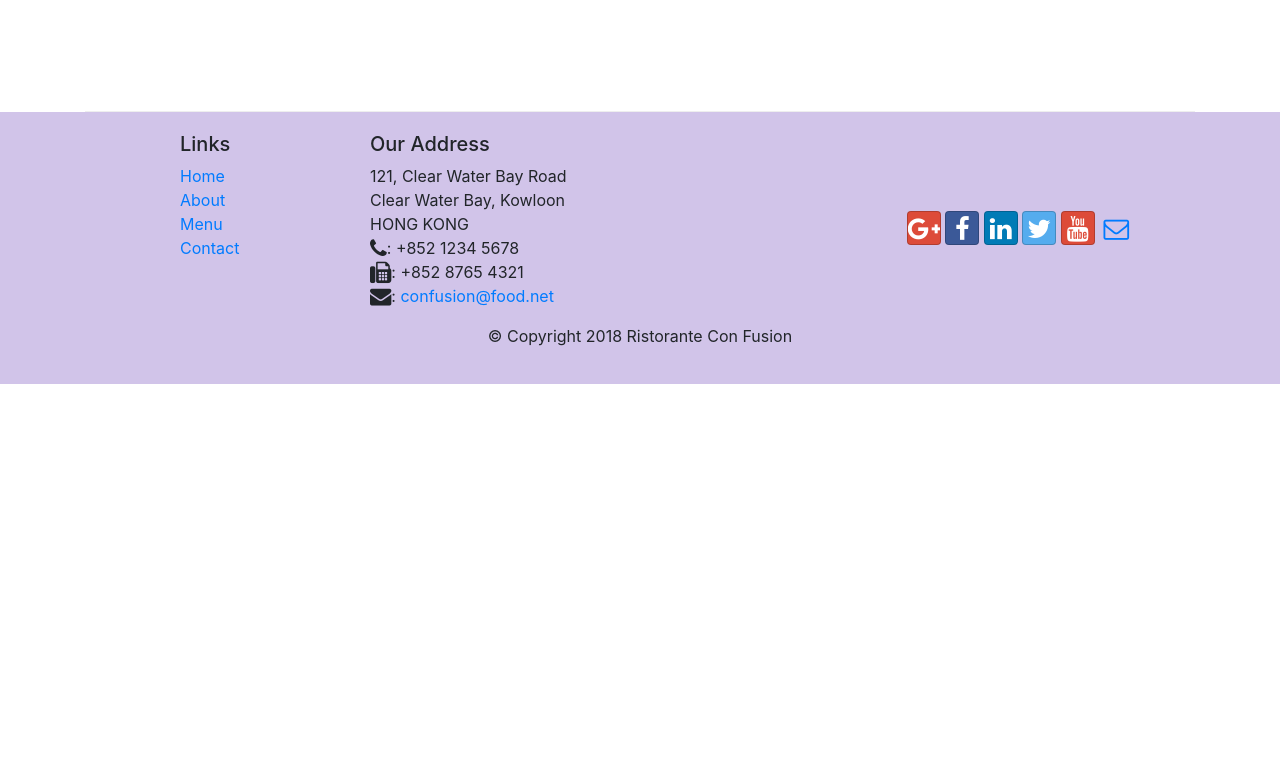
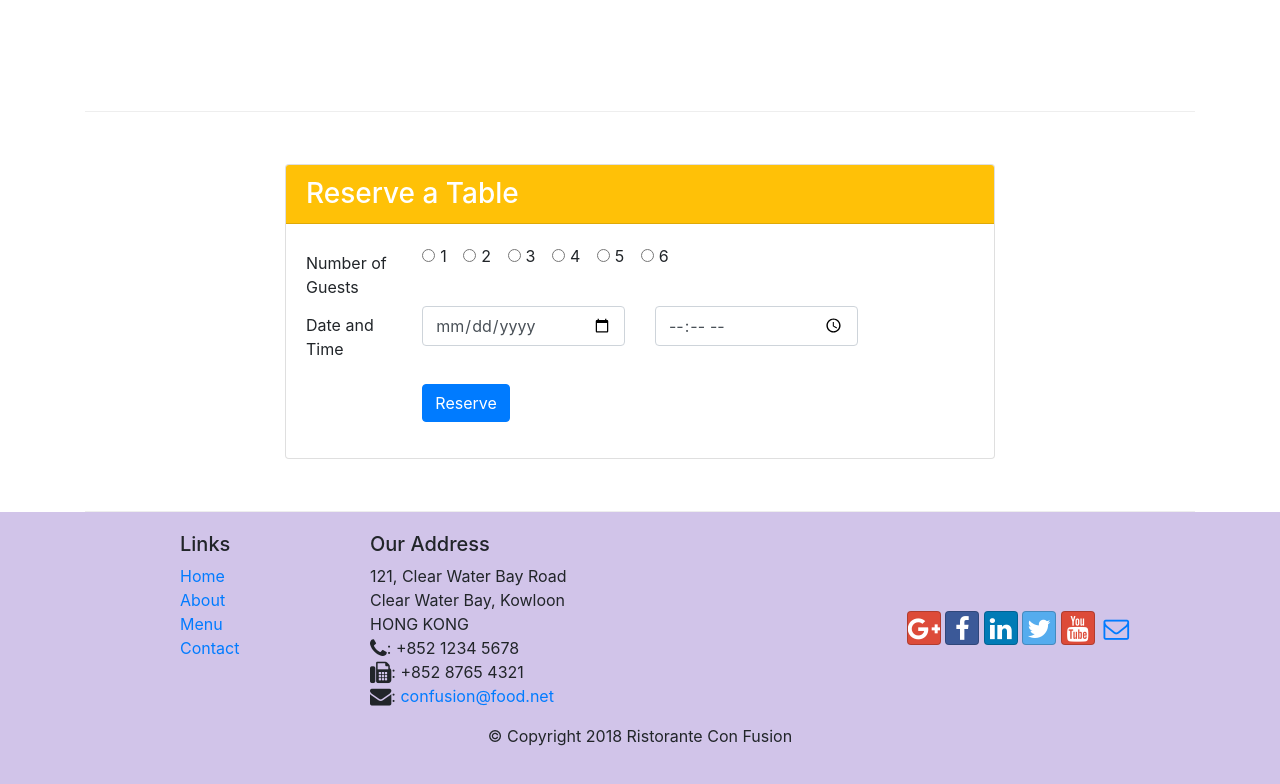
Before and after one commit to InaChemerko/conFusion, a website: page index.html in a window 1280 px wide. Shown: the part 1422-2206 px from the top of the page. Before the commit the page ends 1806 px from the top, so only its background shows below. Drawn offline with nearby package versions, Linux system fonts and the light colour scheme.

Commit message:
Assignment 2 CSS Componenets

```diff
--- a/index.html
+++ b/index.html
@@ -44,10 +44,18 @@
                     <h1>Ristorante con Fusion</h1>
                     <p>We take inspiration from the World's best cuisines, and create a unique fusion experience. Our lipsmacking creations will tickle your culinary senses!</p>
                 </div>
-                <div class="col-12 col-sm align-self-center">
+                <div class="co-12 col-sm align-self-center">
                     <img src="img/logo.png" class="img-fluid">
 
                 </div>
+
+                <div class="col-12 col-sm align-self-center">
+                    <a class="btn btn-warning btn-block btn-sm" href="#reserve" role="button">Reserve Table</a>
+                </div>
+
+
+
+
             </div>
         </div>
     </header>
@@ -76,8 +84,17 @@
                 <h3>This Month's Promotions</h3>
             </div>
             <div class="col col-sm col-md">
-                <h2>Weekend Grand Buffet</h2>
+                <div class="media">
+                    <div class="media-body">
+
+                <h2 class="mt-0">Weekend Grand Buffet <span class="badge badge-danger">NEW</span></h2>
                 <p class = "d-none d-sm-block">Featuring mouthwatering combinations with a choice of five different salads, six enticing appetizers, six main entrees and five choicest desserts. Free flowing bubbly and soft drinks. All for just $19.99 per person </p>
+            </div>
+
+                <img class="d-flex mr-3 img-thumbnail align-self-center"
+                            src="img/buffet.png" alt="Buffet">
+            </div>
+
             </div>
         </div>
 
@@ -97,7 +114,82 @@
             </div>
             </div>
         </div>
+
+        <div class="row row-content align-items-center">
+           <div class="col-12 col-sm-8 offset-sm-2">
+
+            <div class="card">
+                    <h3 class="card-header bg-warning text-white">Reserve a Table</h3>
+                    <div class="card-body">
+
+                        <form id="reserve">
+
+                            <div class="row">
+                                <label for="numberguests" class="col-md-2 col-form-label">
+                           Number of Guests
+                        </label>
+                        <div class="col-md-10">
+
+
+                            <div class="form-check form-check-inline">
+  <input class="form-check-input" type="radio" name="inlineRadioOptions" id="inlineRadio1" value="option1">
+  <label class="form-check-label" for="inlineRadio1">1</label>
+</div>
+<div class="form-check form-check-inline">
+  <input class="form-check-input" type="radio" name="inlineRadioOptions" id="inlineRadio2" value="option2">
+  <label class="form-check-label" for="inlineRadio2">2</label>
+</div>
+<div class="form-check form-check-inline">
+  <input class="form-check-input" type="radio" name="inlineRadioOptions" id="inlineRadio3" value="option3">
+  <label class="form-check-label" for="inlineRadio3">3</label>
+</div>
+<div class="form-check form-check-inline">
+  <input class="form-check-input" type="radio" name="inlineRadioOptions" id="inlineRadio4" value="option4">
+  <label class="form-check-label" for="inlineRadio4">4</label>
+</div>
+<div class="form-check form-check-inline">
+  <input class="form-check-input" type="radio" name="inlineRadioOptions" id="inlineRadio5" value="option5">
+  <label class="form-check-label" for="inlineRadio1">5</label>
+</div>
+<div class="form-check form-check-inline">
+  <input class="form-check-input" type="radio" name="inlineRadioOptions" id="inlineRadio6" value="option6">
+  <label class="form-check-label" for="inlineRadio2">6</label>
+</div>
+</div>
+
+</div>
+<div class="form-group row">
+    <label for="timeinput" class="col-12 col-md-2 col-form-label">
+        Date and Time
+    </label>
+    <div class="col-12 col-sm-6 col-md-4">
+    <input type="date" class="form-control" id="areacode" name="dateinput" placeholder="Date">
     </div>
+    <div class="col-12 col-sm-6 col-md-4">
+    <input type="time" class="form-control" id="timeinput" name="timeinput" placeholder="Time">
+    </div>
+
+</div>
+
+<div class="form-group row">
+                        <div class="offset-md-2 col-md-10">
+                            <button type="submit" class="btn btn-primary">
+                                Reserve
+                            </button>
+
+                        </div>
+
+                    </div>
+
+             </form>
+        </div>
+    </div>
+
+    </div>
+</div>
+
+
+</div>
 
     <footer class="footer">
         <div class="container">
```
